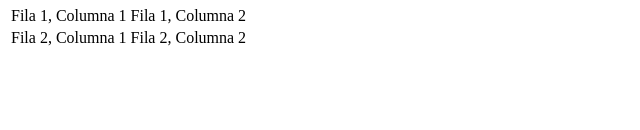
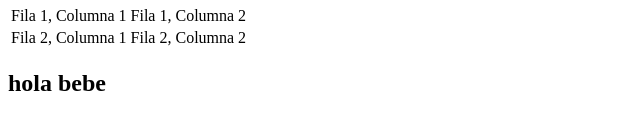
Before and after one commit to SamuelCubano/Documental-de-Viaje, a plain HTML site: page index.html in a window 1280 px wide. Shown: the part 144-274 px from the top of the page, without its empty margins (0-640 px from the left). Drawn offline with Linux system fonts and the light colour scheme.

Commit message:
cambio keiver

```diff
--- a/index.html
+++ b/index.html
@@ -21,5 +21,10 @@
             <td>Fila 2, Columna 2</td>
         </tr>
     </table>
+
+
+    <div class="padre">
+        <h2>hola bebe</h2>
+    </div>
 </body>
 </html>
```
